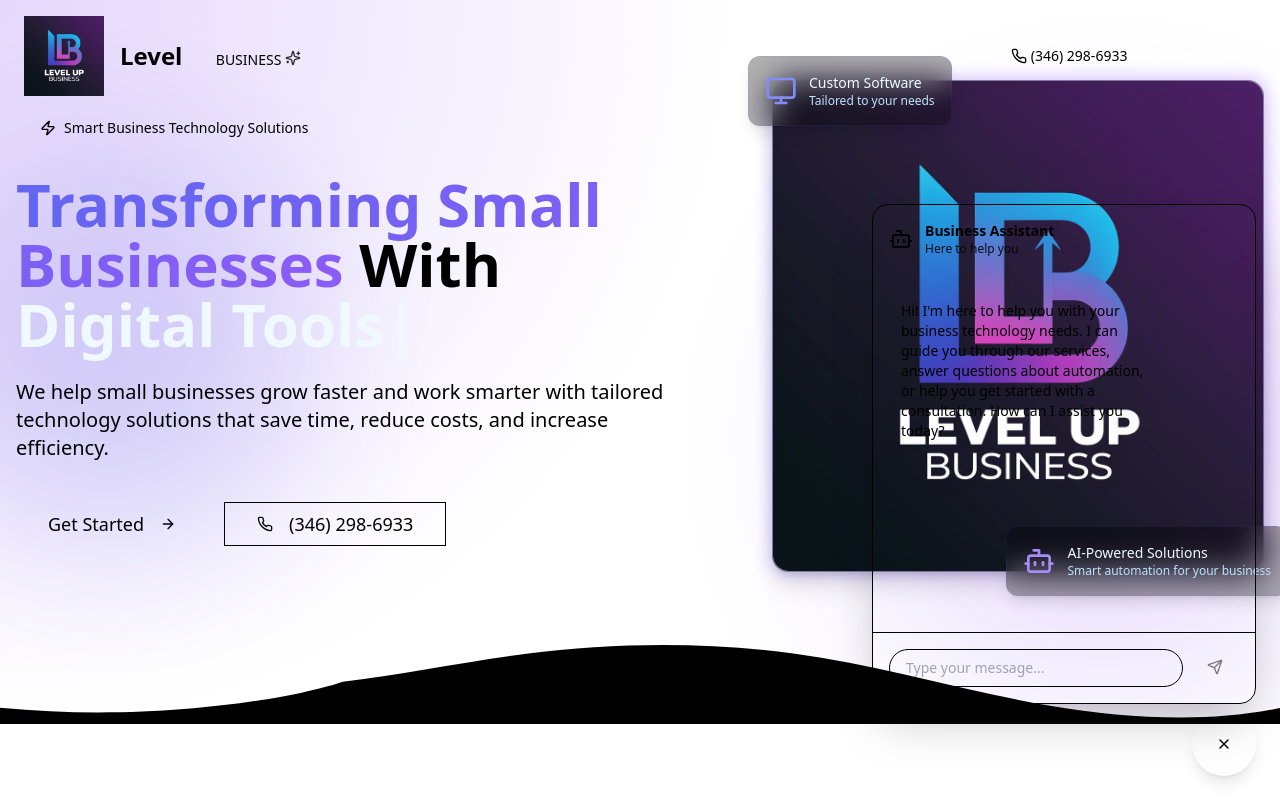
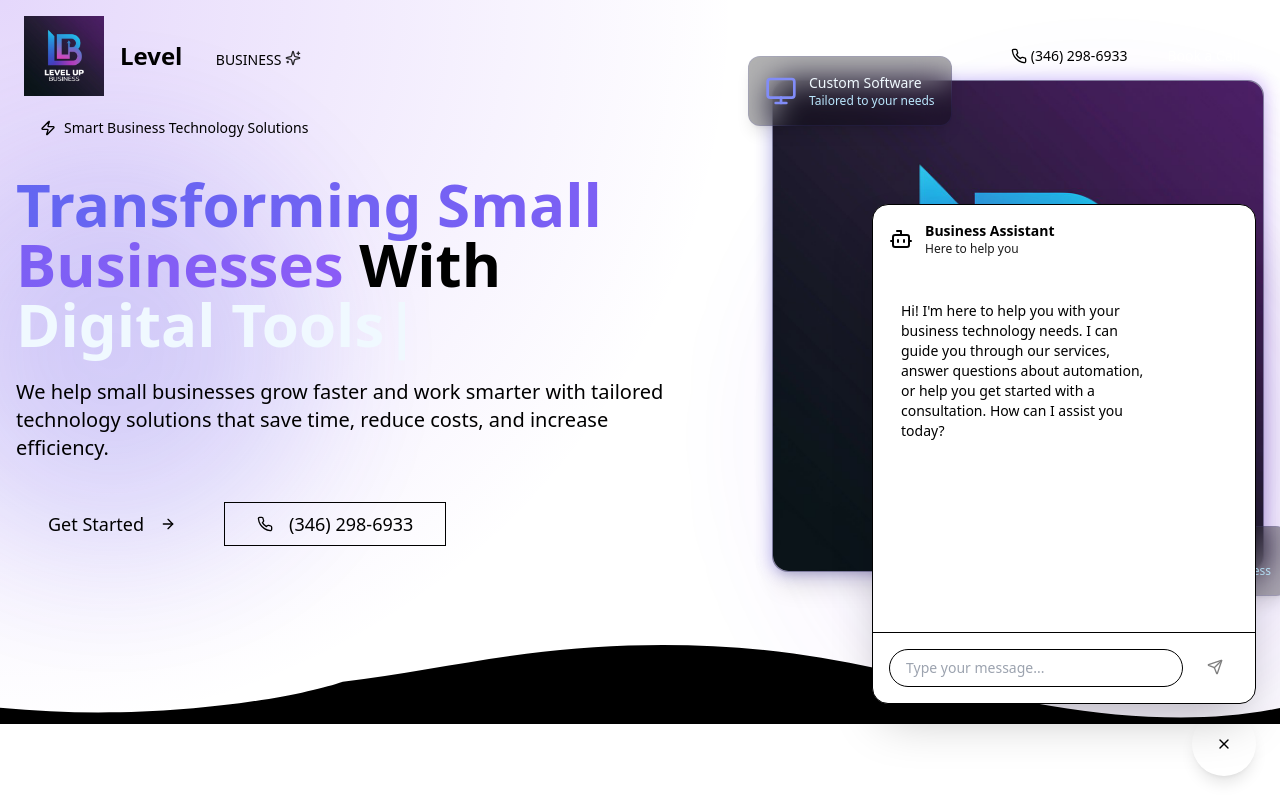
Before and after one commit to devsupport-tech/levelup-landing-experience, a React (Vite) app: page / in a window 1280 px wide. Both pictures are taken after a click on the button 1224 px from the left and 744 px from the top of the page. Shown: the top 800 px of the page. Built offline with nearby package versions, Linux system fonts and the light colour scheme.

Commit message:
Code edited in Lovable Code Editor
Edited UI in Lovable

```diff
--- a/src/components/ChatBot.tsx
+++ b/src/components/ChatBot.tsx
@@ -132,8 +132,9 @@ const ChatBot = () => {
             animate={{ opacity: 1, y: 0, scale: 1 }}
             exit={{ opacity: 0, y: 100, scale: 0.8 }}
             transition={{ type: "spring", stiffness: 300, damping: 30 }}
-            className="fixed bottom-24 right-6 w-96 h-[500px] bg-background border border-border rounded-2xl shadow-2xl z-40 flex flex-col overflow-hidden"
+            className="fixed bottom-24 right-6 w-96 h-[500px] bg-white dark:bg-zinc-900 border border-border rounded-2xl shadow-2xl z-40 flex flex-col overflow-hidden"
           >
+
             {/* Header */}
             <div className="bg-primary text-primary-foreground p-4 flex items-center gap-3">
               <Bot className="h-6 w-6" />
```
